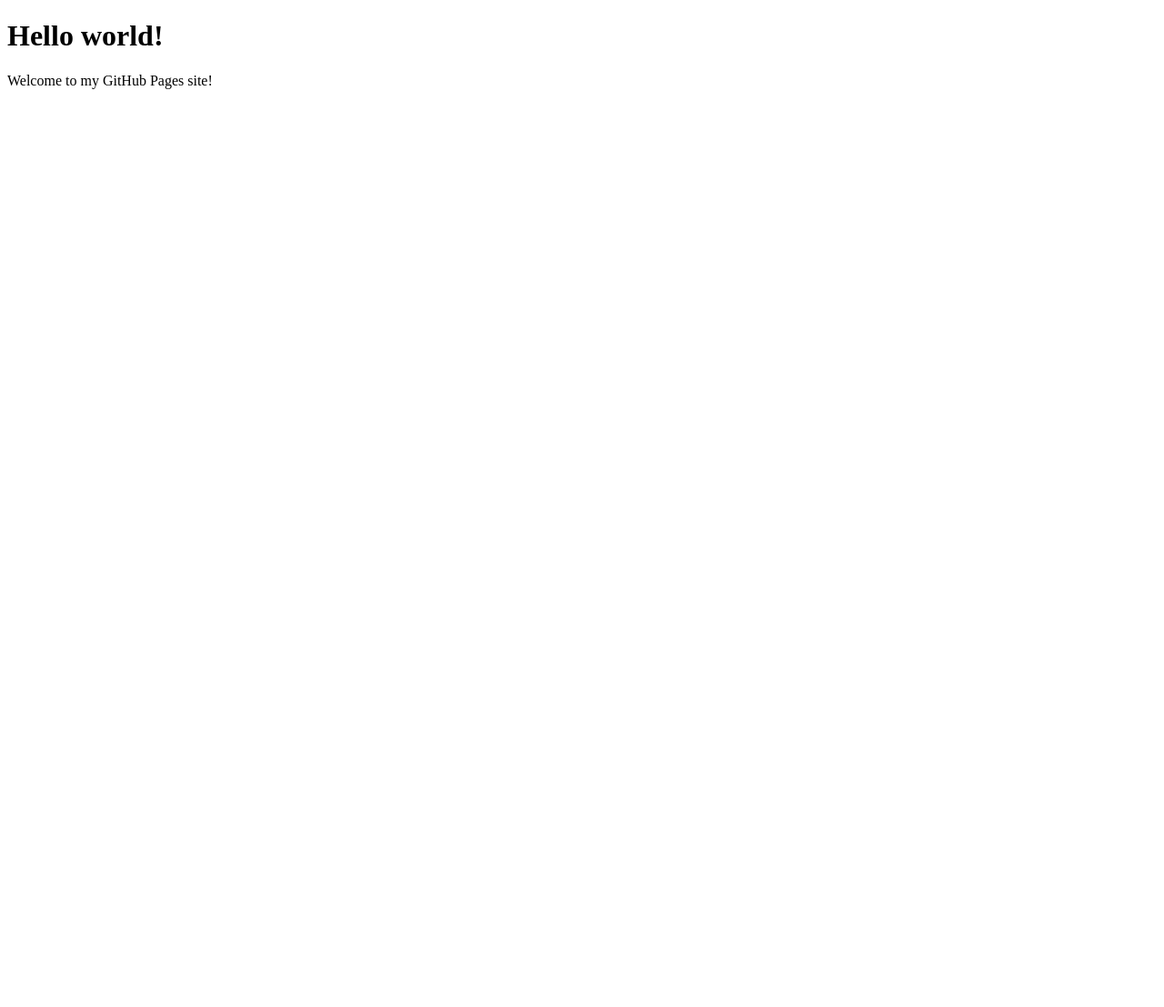
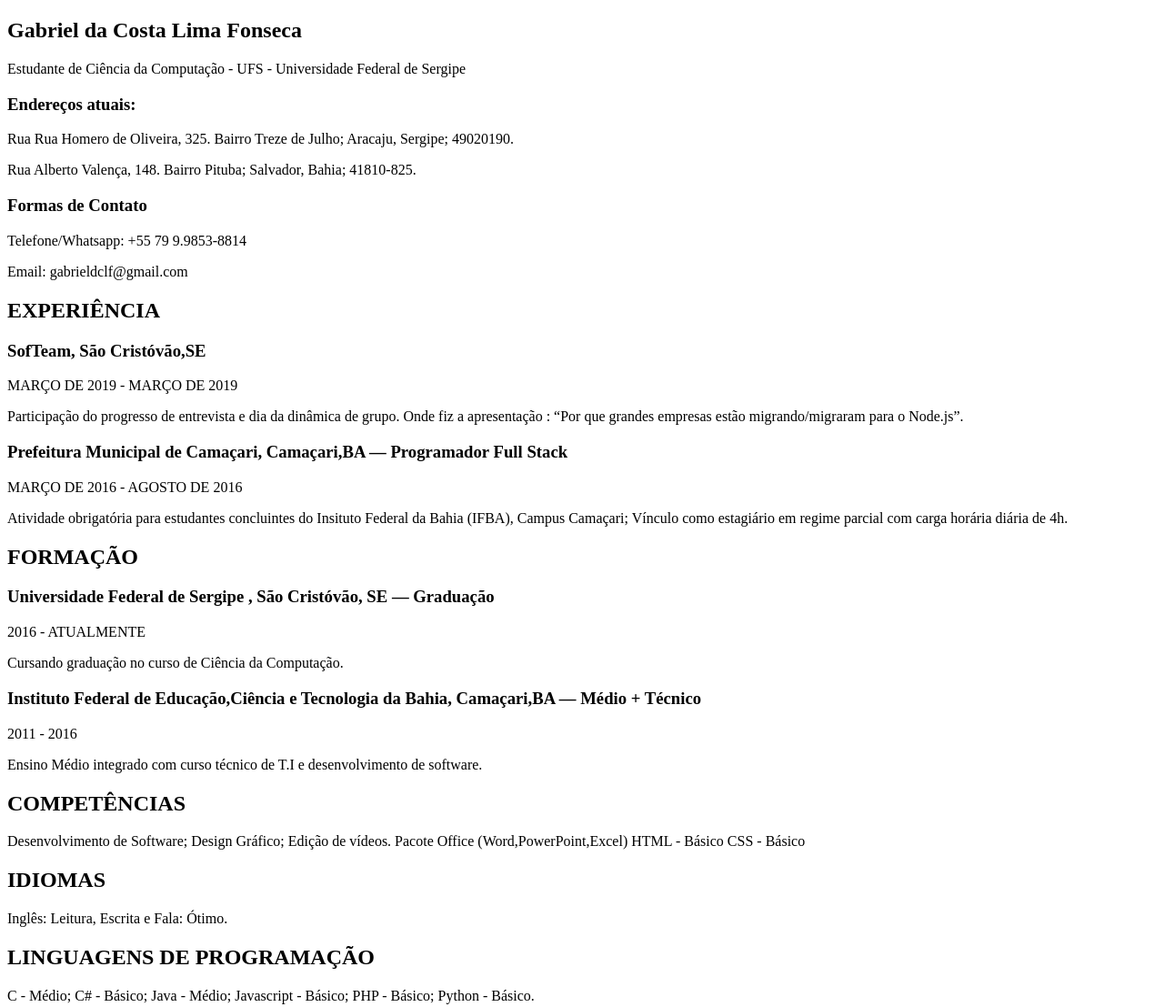
Before and after one commit to gabrielclf/gabrielclf.github.io, a plain HTML site: page index.html in a window 1280 px wide. Shown: the whole page at 91% size. Before the commit the page ends 800 px from the top, so only its background shows below. Drawn offline with Linux system fonts and the light colour scheme.

Commit message:
13/04/23 - Informações textuais básicas inseridas. Resta começar a editar e colocar nos padrões que quero

```diff
--- a/index.html
+++ b/index.html
@@ -1,11 +1,44 @@
 <!DOCTYPE html>
-<html>
+<html lang = "pt">
   <head>
     <title>Gabriel da Costa Lima Fonseca - Currículo</title>
 	<link rel="icon" type="image/x-icon" href="assets/images/favicon.ico">
   </head>
   <body>
-    <h1>Hello world!</h1>
-    <p>Welcome to my GitHub Pages site!</p>
+    <h2>Gabriel da Costa Lima Fonseca</h2>
+    <p>Estudante de Ciência da Computação - UFS - Universidade Federal de Sergipe</p>
+	<h3>Endereços atuais: </h3>
+	<p>Rua Rua Homero de Oliveira, 325. Bairro Treze de Julho; Aracaju, Sergipe; 49020190. </p>
+	<p>Rua Alberto Valença, 148. Bairro Pituba; Salvador, Bahia; 41810-825. </p>
+	<h3> Formas de Contato </h3>
+	<p>Telefone/Whatsapp: +55 79 9.9853-8814  </p>
+	<p>Email: gabrieldclf@gmail.com </p>
+
+
+	<h2>EXPERIÊNCIA </h2>
+	<h3>SofTeam, São Cristóvão,SE </h3>
+	<p> MARÇO DE 2019 -  MARÇO DE 2019 </p>
+	<p> Participação do progresso de entrevista e dia da dinâmica de grupo. Onde fiz a apresentação : “Por que grandes empresas estão migrando/migraram para o Node.js”. </p>
+	<h3>Prefeitura Municipal de Camaçari, Camaçari,BA — Programador Full Stack</h3>
+	<p> MARÇO DE 2016 - AGOSTO DE 2016 </p>
+	<p> Atividade obrigatória para estudantes concluintes do Insituto Federal da Bahia (IFBA), Campus Camaçari; Vínculo como estagiário em regime parcial com carga horária diária de 4h. </p>
+
+	<h2>FORMAÇÃO </h2>
+	<h3>Universidade Federal de Sergipe , São Cristóvão, SE — Graduação </h3>
+	<p> 2016 - ATUALMENTE </p>
+	<p> Cursando graduação no curso de Ciência da Computação. </p>
+	<h3>Instituto Federal de Educação,Ciência e Tecnologia da Bahia, Camaçari,BA — Médio + Técnico</h3>
+	<p>2011 - 2016</p>
+	<p>Ensino Médio integrado com curso técnico de T.I e desenvolvimento de software.</p>
+
+	<h2>COMPETÊNCIAS </h2>
+	<p>Desenvolvimento de Software; Design Gráfico; Edição de vídeos. Pacote Office (Word,PowerPoint,Excel) HTML - Básico CSS - Básico </p>
+
+	<h2>IDIOMAS </h2>
+	<p>Inglês: Leitura, Escrita e Fala: Ótimo. </p>
+
+	<h2>LINGUAGENS DE PROGRAMAÇÃO </h2>
+	<p> C - Médio; C# - Básico; Java - Médio; Javascript - Básico; PHP - Básico; Python - Básico. </p>
+
   </body>
 </html>
```
